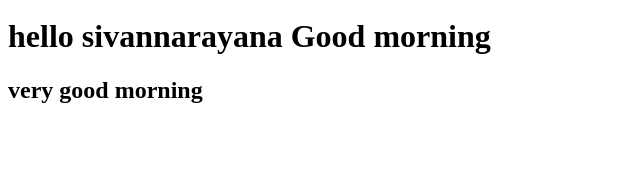
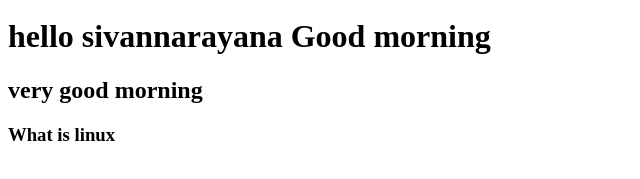
Before and after one commit to sivagowra/Recipe-App, a plain HTML site: page sample.html in a window 1280 px wide. Shown: the part 29-208 px from the top of the page, without its empty margins (0-640 px from the left). Drawn offline with Linux system fonts and the light colour scheme.

Commit message:
adding qustion

```diff
--- a/sample.html
+++ b/sample.html
@@ -9,5 +9,6 @@
     <img src="" alt="My test image" />
     <h1>hello sivannarayana Good morning</h1>
     <h2> very good morning </h2>
+    <h3>What is linux</h3>
   </body>
 </html>
```
